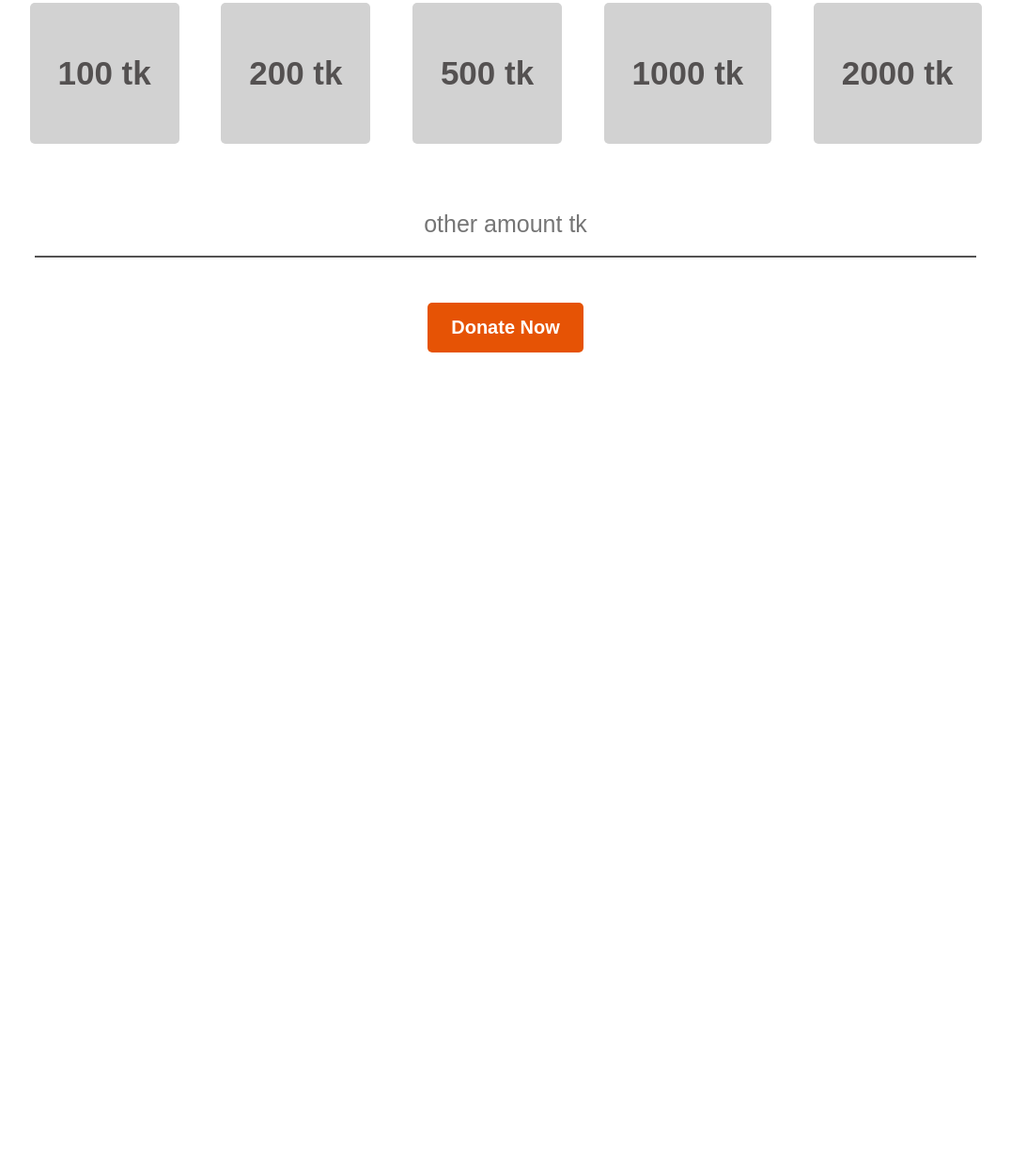
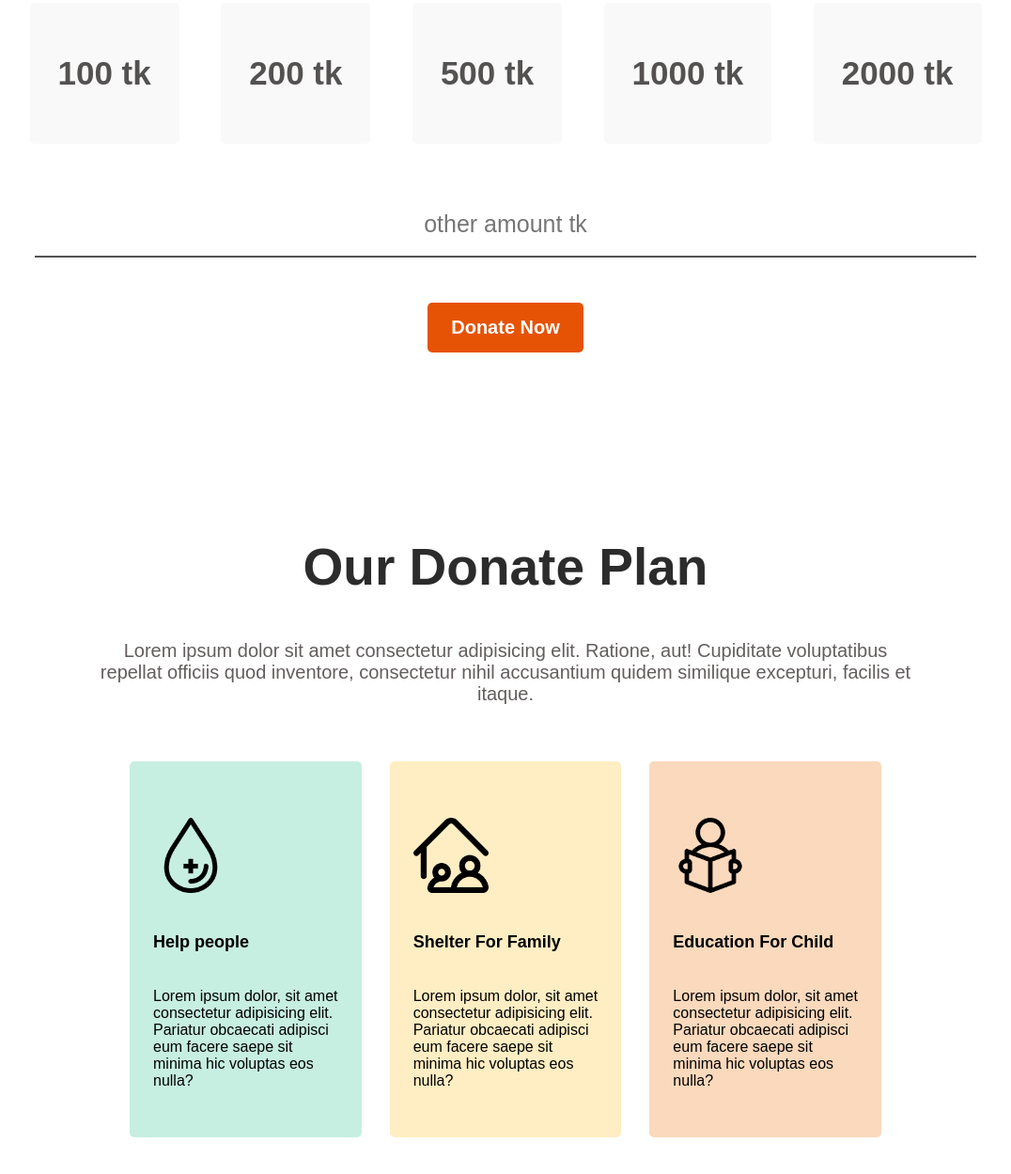
Before and after one commit to Sagorforu/practice-day, a plain HTML site: page index.html in a window 1280 px wide. Shown: the part 1264-2513 px from the top of the page at 94% size, without its empty margins (102-1178 px from the left). Before the commit the page ends 1639 px from the top, so only its background shows below. Drawn offline with Linux system fonts and the light colour scheme.

Commit message:
flex added

```diff
--- a/index.html
+++ b/index.html
@@ -15,8 +15,7 @@
             <p class="banner-paragraph">Lorem ipsum dolor sit amet consectetur adipisicing elit.
                  Enim asperiores rem debitis necessitatibus, odit deleniti eos. Repellendus libero
                 quos recusandae.</p>
-                <a href="https://www.google.com/">  <button class="banner-button">Donate
-                     Now</button></a>
+                <button class="banner-button">Donate Now</button>
                 </header>
 
     <!-- section donate today -->
@@ -34,8 +33,34 @@
             <div class="sec2div">
                 <input class="money-input" type="text" placeholder="other amount tk">
                 <hr>
-                <a href="https://www.google.com/">  <button class="sec2-button">Donate
-                    Now</button></a>
+                <button class="sec2-button">Donate Now</button>
+            </div>
+        </section>
+        <!-- section 3 donate plan -->
+        <section class="section3">
+            <div class="sec3div">
+                <h1 class="sec3header">Our Donate Plan</h1>
+                <p class="sec3parag">Lorem ipsum dolor sit amet consectetur adipisicing elit. Ratione, aut! Cupiditate voluptatibus repellat officiis quod inventore, consectetur nihil accusantium quidem similique excepturi, facilis et itaque.</p>
+            </div>
+        </section>
+        <!-- section flex -->
+        <section>
+            <div class="sec4">
+                <div class="flex-people">
+                    <img class="flex-icon" src="images/icon/blood.png" width="80px" height="80px">
+                    <h3 class="flex-header">Help people</h3>
+                    <p class="flex-parag">Lorem ipsum dolor, sit amet consectetur adipisicing elit. Pariatur obcaecati adipisci eum facere saepe sit minima hic voluptas eos nulla?</p>
+                </div>
+                <div class="flex-family">
+                    <img class="flex-icon" src="images/icon/family.png" width="80px" height="80px">
+                    <h3 class="flex-header" >Shelter For Family</h3>
+                    <p class="flex-parag">Lorem ipsum dolor, sit amet consectetur adipisicing elit. Pariatur obcaecati adipisci eum facere saepe sit minima hic voluptas eos nulla?</p>
+                </div>
+                <div class="flex-book">
+                    <img class="flex-icon" src="images/icon/reading-book.png" width="80px" height="80px">
+                    <h3 class="flex-header">Education For Child</h3>
+                    <p class="flex-parag">Lorem ipsum dolor, sit amet consectetur adipisicing elit. Pariatur obcaecati adipisci eum facere saepe sit minima hic voluptas eos nulla?</p>
+                </div>
             </div>
         </section>
     </main>
--- a/styles/practice-day.css
+++ b/styles/practice-day.css
@@ -78,7 +78,7 @@ button:hover {
 }
 .money-button{
     color: rgb(84, 81, 81);
-    background-color: rgb(210, 210, 210);
+    background-color: rgba(242, 241, 241, 0.429);
     font-size: 35px;
     font-weight: 700;
     text-align: center;
@@ -112,3 +112,49 @@ hr {
     padding: 15px 25px;
     margin-top: 40px;
 }
+/* section 3 our donate plan */
+.sec3header{
+    color: rgb(45, 44, 44);
+    font-size: 55px;
+    font-weight: 700;
+    text-align: center;
+    padding-top: 150px;
+}
+.sec3parag{
+    color: rgb(99, 93, 93);
+    font-size: 20px;
+    text-align: center;
+    margin-left: 200px;
+    margin-right: 200px;
+    position: relative;
+}
+.sec4 {
+    display: flex;
+    margin: 60px 240px 150px;
+    gap: 30px;
+}
+.flex-people{
+    background-color: rgb(199, 239, 225);
+    height: 400px;
+    border-radius: 5px;
+}
+.flex-family{
+    background-color: rgb(255, 238, 195);
+    border-radius: 5px;
+}
+.flex-book {
+    background-color: rgb(250, 217, 188);
+    border-radius: 5px;
+}
+.flex-icon{
+    padding-left: 25px;
+    padding-top: 60px;
+}
+.flex-header{
+    padding: 20px 0 20px 25px;
+    font-size: large;
+    font-weight: 700;
+}
+.flex-parag {
+    padding: 0 25px;
+}
```
